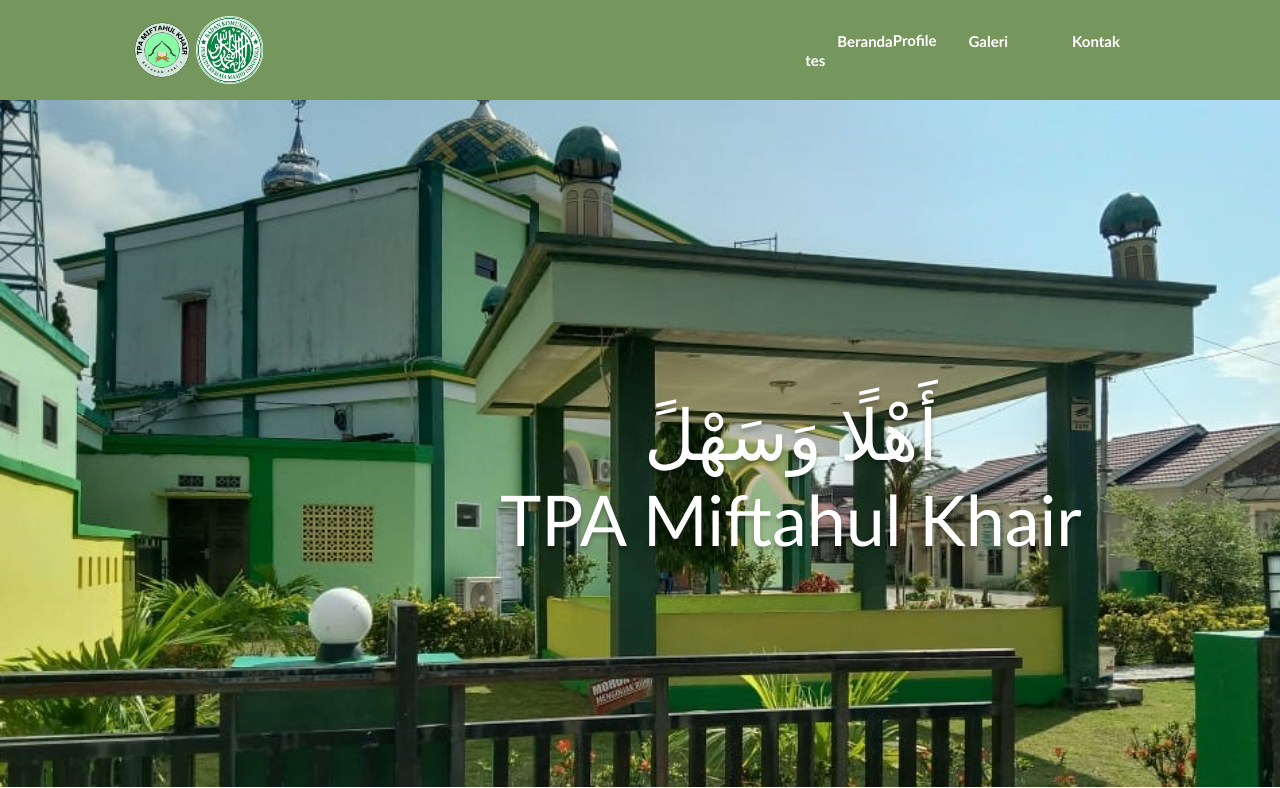
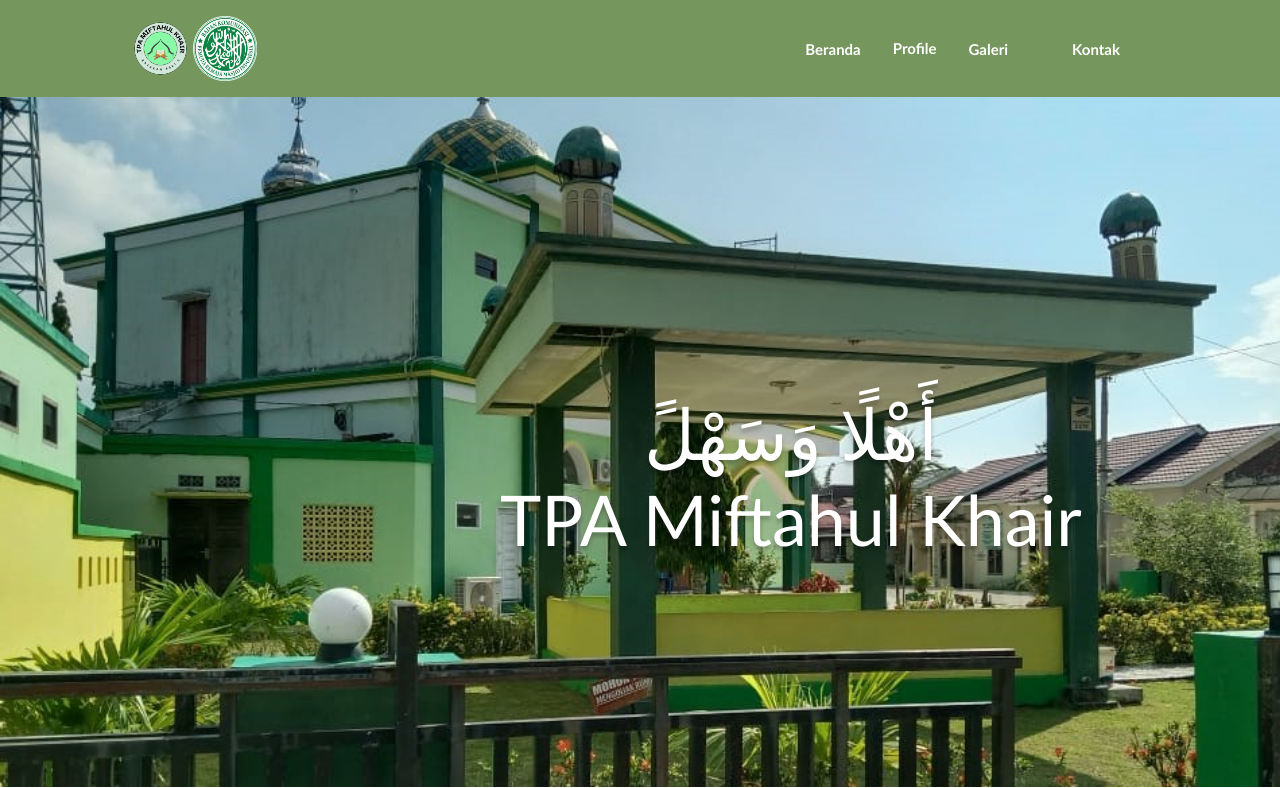
Before and after one commit to ameliadewidz/Projek-Klien-PKWU, a plain HTML site: page index.html in a window 1280 px wide. Shown: the top 788 px of the page. Drawn offline with Linux system fonts and the light colour scheme.

Commit message:
tes index new

```diff
--- a/index.html
+++ b/index.html
@@ -20,7 +20,7 @@
         </div>
         <div class="navbar">
             <ul class="navlist">
-                <li><a href="test.html">Beranda tes</a></li>
+                <li><a href="test.html">Beranda</a></li>
                 <div class="dropdown">
                     <p class="p">Profile
                     <div class="content">
```
